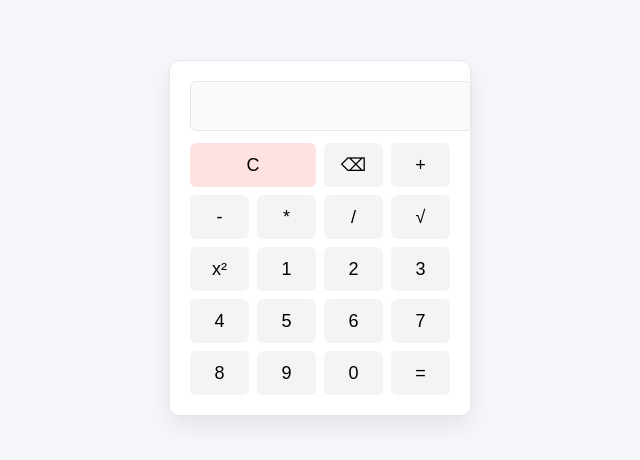
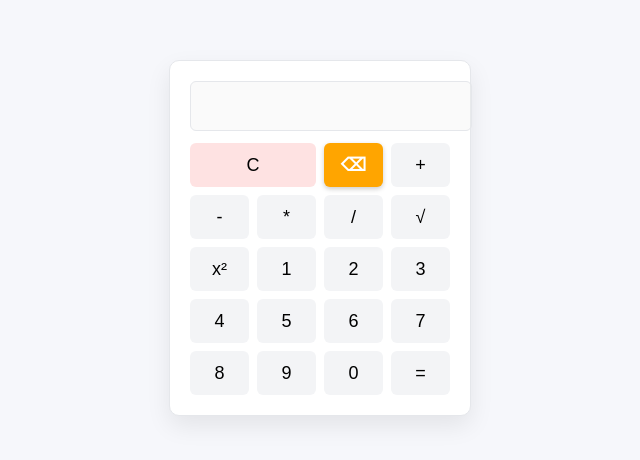
Before and after one commit to lsah62431/calculator-devops, a website: page docs/index.html in a window 1280 px wide. Shown: the part 162-622 px from the top of the page, without its empty margins (320-960 px from the left). Drawn offline with Linux system fonts and the light colour scheme.

Commit message:
Update style.css

```diff
--- a/docs/style.css
+++ b/docs/style.css
@@ -7,14 +7,16 @@ body {
   margin: 0;
   background: #f6f7fb;
 }
+
 .calculator {
   border: 1px solid #e5e7eb;
   background: #fff;
   padding: 20px;
   border-radius: 10px;
-  box-shadow: 0 10px 25px rgba(0,0,0,0.08);
+  box-shadow: 0 10px 25px rgba(0, 0, 0, 0.08);
   width: 260px;
 }
+
 #display {
   width: 100%;
   height: 48px;
@@ -24,11 +26,13 @@ body {
   border: 1px solid #e5e7eb;
   border-radius: 6px;
 }
+
 .buttons {
   display: grid;
   grid-template-columns: repeat(4, 1fr);
   gap: 8px;
 }
+
 button {
   height: 44px;
   font-size: 18px;
@@ -36,11 +40,41 @@ button {
   border-radius: 6px;
   background: #f3f4f6;
   cursor: pointer;
+  transition: background-color 0.2s ease;
 }
-button:hover { background: #e5e7eb; }
-button:active { background: #d1d5db; }
+
+button:hover {
+  background: #e5e7eb;
+}
+
+button:active {
+  background: #d1d5db;
+}
+
+/* زر Clear */
 .buttons button:nth-child(1) {
   grid-column: span 2;
   background: #fee2e2;
 }
-.buttons button:nth-child(1):hover { background: #fecaca; }
+
+.buttons button:nth-child(1):hover {
+  background: #fecaca;
+}
+
+/* زر Backspace */
+.backspace {
+  background-color: orange;
+  color: white;
+  font-weight: bold;
+  border: none;
+  border-radius: 6px;
+  padding: 10px 15px;
+  font-size: 18px;
+  cursor: pointer;
+  box-shadow: 0 2px 5px rgba(0, 0, 0, 0.2);
+  transition: background-color 0.2s ease;
+}
+
+.backspace:hover {
+  background-color: darkorange;
+}
```
